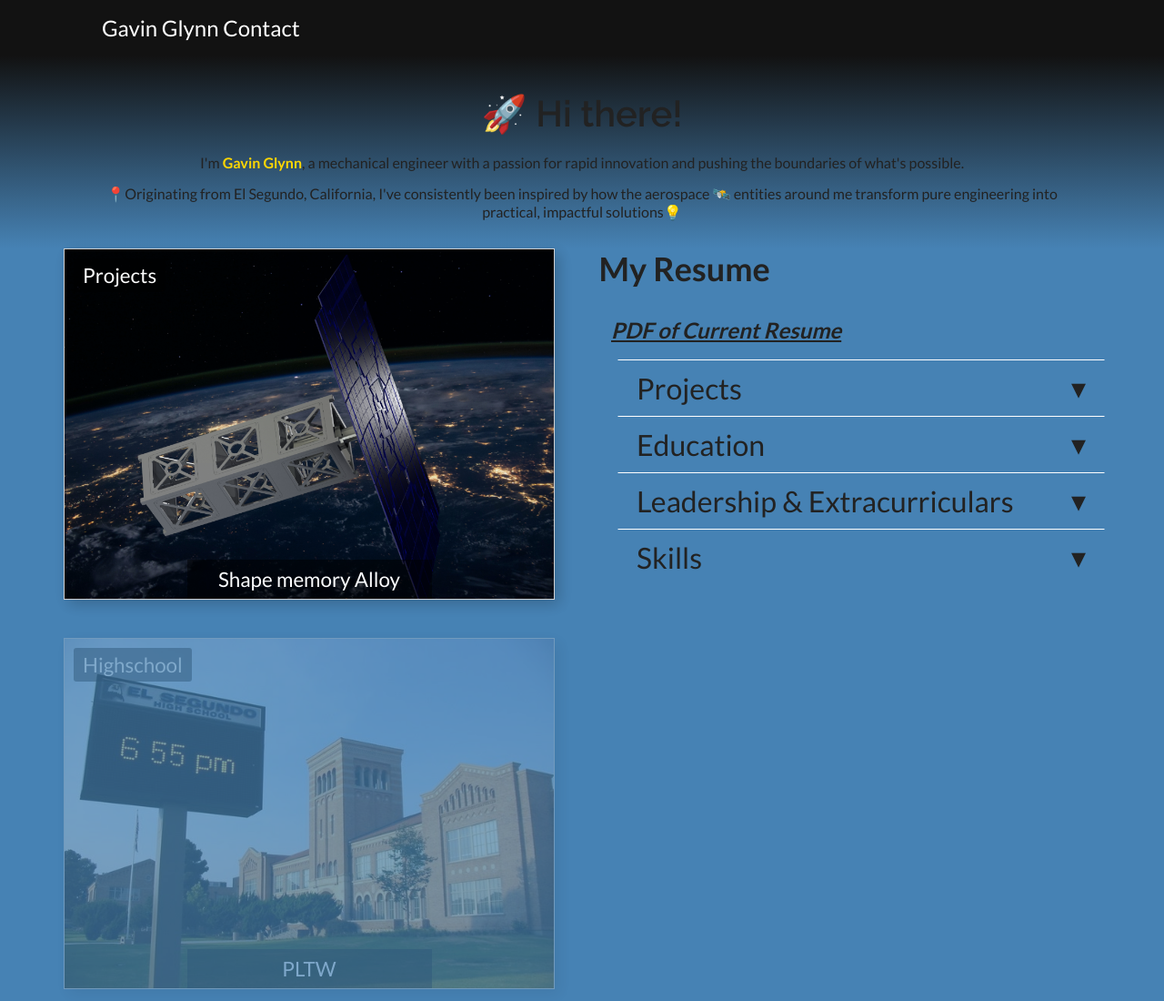
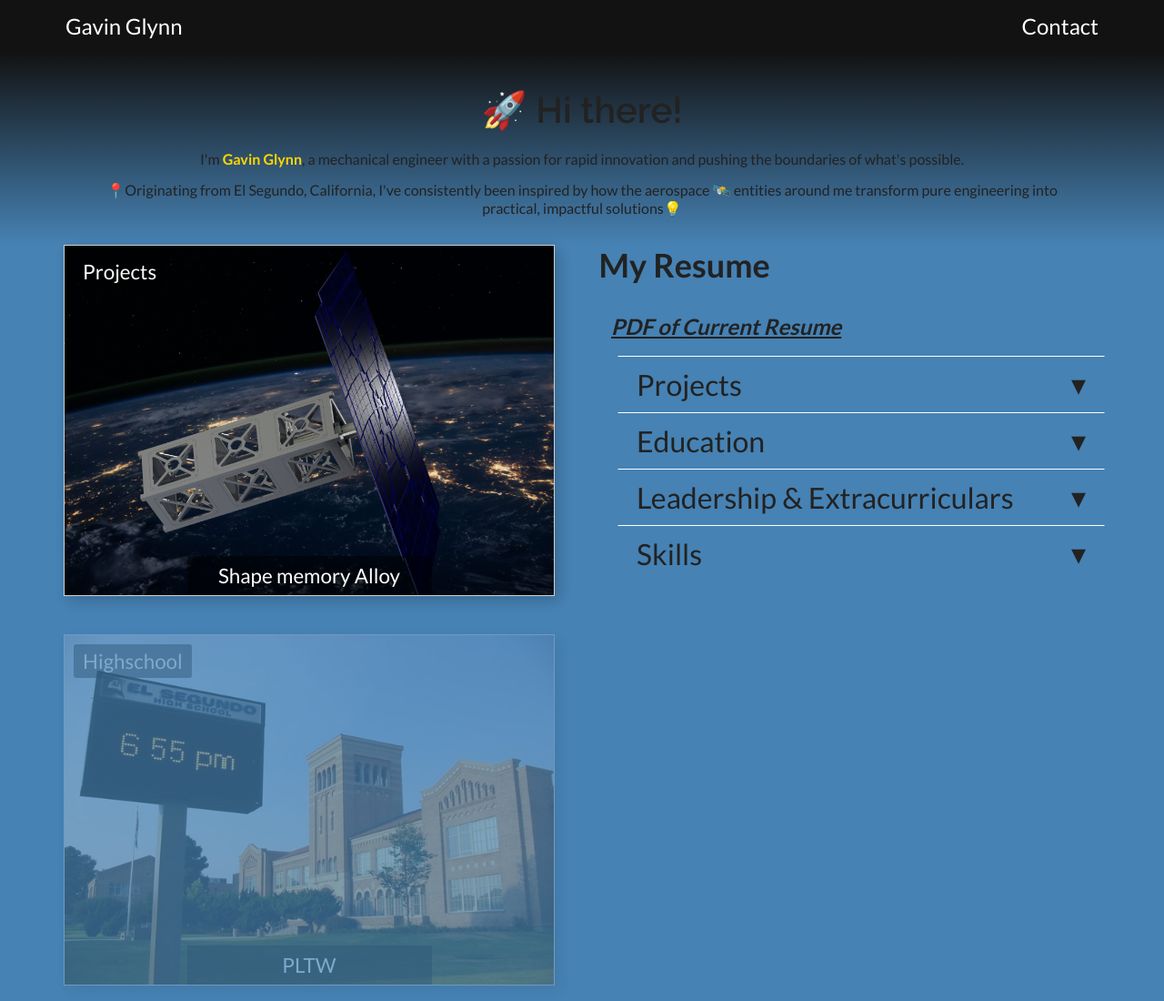
Before and after one commit to Stunner02/Personal_Portfolio, a website: page index.html in a window 1280 px wide. Shown: the top 1100 px of the page at 91% size. Drawn offline with Linux system fonts and the light colour scheme.

Commit message:
Header text seperated using simple flex.

```diff
--- a/scss/layout/_header.scss
+++ b/scss/layout/_header.scss
@@ -1,6 +1,14 @@
 header {
   background: var(--header-bkg-color);
   color: #fff;
-  padding: 1rem 0;
+  padding: 0 auto;
   font-size: 24px;
 }
+
+.header-bar {
+  display: flex;
+  justify-content: space-between; // items to edges
+  align-items: center;            // vertical center
+  max-width: 1200px;
+  padding: 0.875rem;
+}
```
Also changed, not shown: public/css/home.css.
